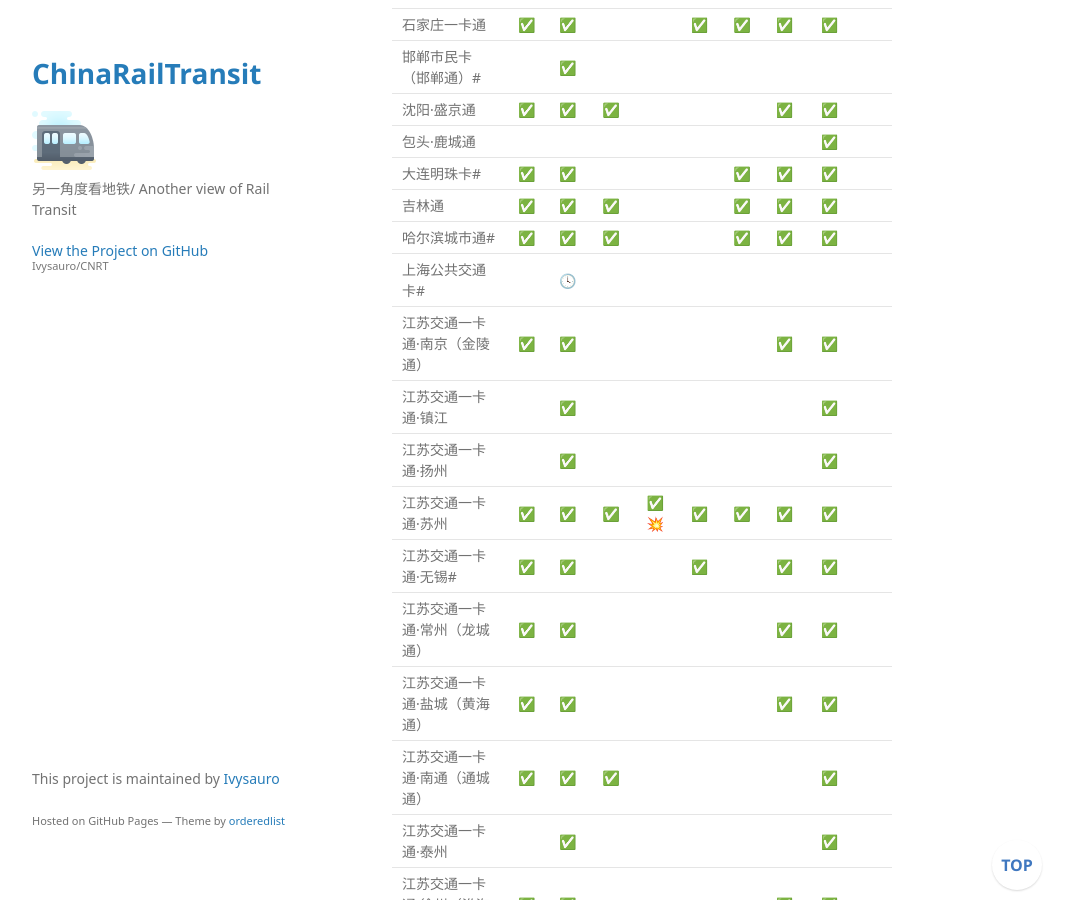
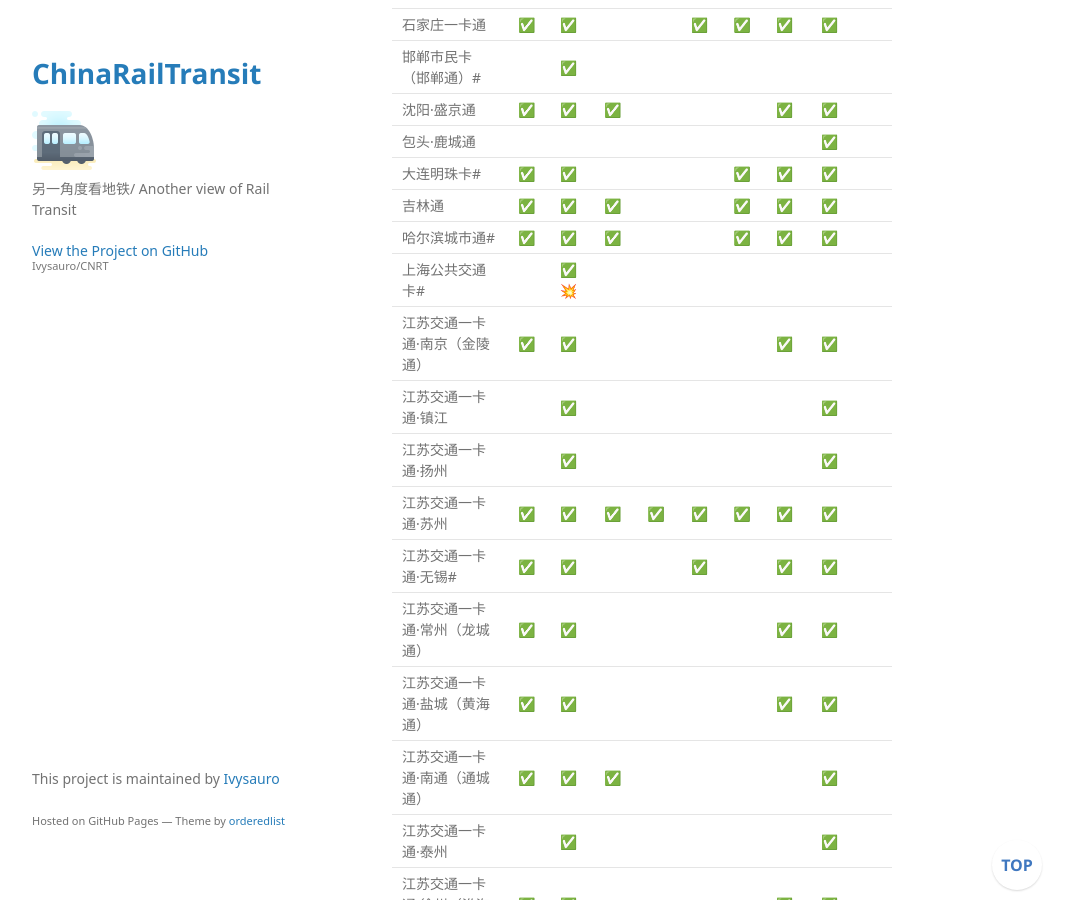
Before and after one commit to Ivysauro/CNRT, a Jekyll site: the page built from data/NFC.md, in a window 1280 px wide and 900 px high, scrolled down 1187 px. Shown: the whole window, without its empty margins (178-1249 px from the left). Built offline with Jekyll 4.4.1, drawn with Linux system fonts in a browser that asks for light colours; some web fonts are replaced; our own code applies the rules of GitHub Pages for plain Markdown files; a script that is not in the unit is left out.

Commit message:
🍊更新华为数据

```diff
--- a/data/NFC.md
+++ b/data/NFC.md
@@ -41,11 +41,11 @@
 | 大连明珠卡# | ✅ | ✅ | | | | ✅ | ✅ | ✅ ||
 | 吉林通	| ✅ | ✅ | ✅ | | | ✅ | ✅ | ✅ ||
 | 哈尔滨城市通#	| ✅ | ✅ | ✅ | | | ✅ | ✅ | ✅ ||
-| 上海公共交通卡# | | 🕓 ||||||||
+| 上海公共交通卡# | | ✅💥 ||||||||
 | 江苏交通一卡通·南京（金陵通） | ✅ | ✅ | | | | | ✅ | ✅ ||
 | 江苏交通一卡通·镇江 | | ✅ | | | | | | ✅ ||
 | 江苏交通一卡通·扬州 | | ✅ | | | | | | ✅ ||
-| 江苏交通一卡通·苏州 | ✅ | ✅ | ✅ | ✅💥 | ✅ | ✅ | ✅ | ✅ ||
+| 江苏交通一卡通·苏州 | ✅ | ✅ | ✅ | ✅ | ✅ | ✅ | ✅ | ✅ ||
 | 江苏交通一卡通·无锡# | ✅ | ✅ | | | ✅ | | ✅ | ✅ ||
 | 江苏交通一卡通·常州（龙城通） | ✅ | ✅ | | | | | ✅ | ✅ ||
 | 江苏交通一卡通·盐城（黄海通） | ✅ | ✅ | | | | | ✅ | ✅ ||
```
